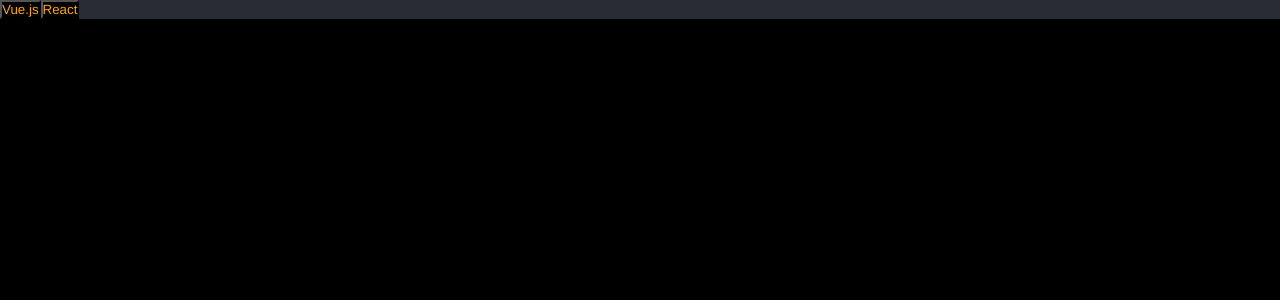
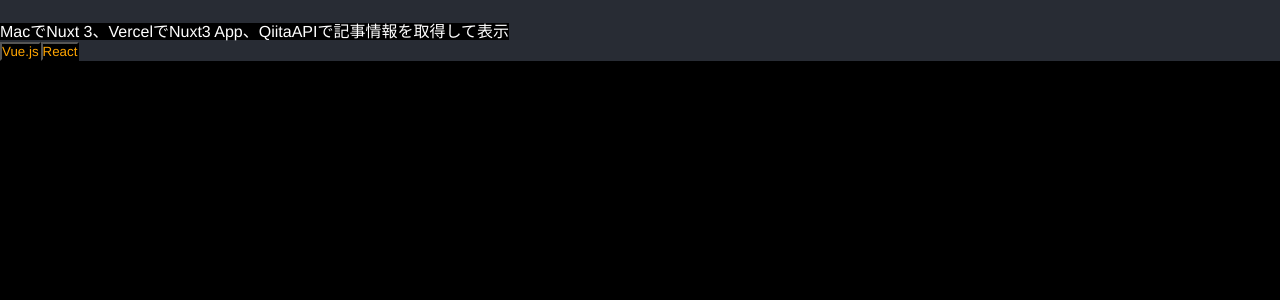
Before and after one commit to hiroyuki12/vercel-nuxt3_, a Nuxt app: page / in a window 1280 px wide. Shown: the top 300 px of the page. Built offline with nearby package versions, Linux system fonts and the light colour scheme.

Commit message:
Add link. a color white.

```diff
--- a/assets/css/style.css
+++ b/assets/css/style.css
@@ -17,10 +17,7 @@
   color: orange;
 }
 
-.QiitaApp-link {
+a {
+  text-decoration: none;
   color: white;
 }
-
-a {
-  text-decoration: none;
-}
--- a/components/HelloWorld.vue
+++ b/components/HelloWorld.vue
@@ -1,13 +1,15 @@
 <template>
     <div>
     <header className="QiitaApp-header">
+        <br />
+        <a href="https://mbp.hatenablog.com/entry/2022/07/13/234924" target="_blank" rel="noreferrer" >MacでNuxt 3、VercelでNuxt3 App、QiitaAPIで記事情報を取得して表示</a><br />
         <button @click="getQiitaData()">Vue.js</button>
         <button @click="getQiitaDataReact()">React</button>
         <div v-if="isClick">
             <table class="table table-striped">
                 <tr v-for="(item, index) in displayQiitaDataList" :key="index" align="left">
                     <td class="text-left"><img :src="item.user.profile_image_url" width="50" height="50" loading="lazy" alt="img" />
-<a :href="item.url" target="_blank" rel="noreferrer" className="QiitaApp-link">{{ item.title }}</a> {{item.created_at}}</td>
+<a :href="item.url" target="_blank" rel="noreferrer">{{ item.title }}</a> {{item.created_at}}</td>
                 </tr>
             </table>
             <div>
```
